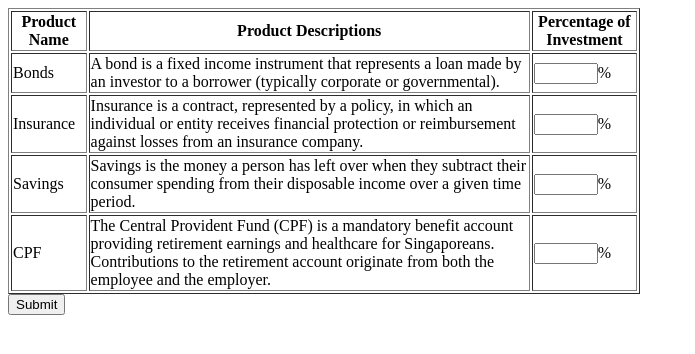
After one commit to chelsea9869/Hackathon-TNT, a PHP site: page /scenario_games/scenario_main.php in a window 1280 px wide. The commit adds this page. Shown: the top 354 px of the page, without its empty margins (0-695 px from the left). Run offline with PHP 8.4, Linux system fonts and the light colour scheme.

Commit message:
Scenario Games Update 1

```diff
--- /dev/null
+++ b/app/scenario_games/scenario_main.php
@@ -0,0 +1,49 @@
+<?php
+
+$product_list = [
+    "Bonds" => "A bond is a fixed income instrument that represents a loan made by an investor to a borrower (typically corporate or governmental).",
+    "Insurance" => "Insurance is a contract, represented by a policy, in which an individual or entity receives financial protection or reimbursement against losses from an insurance company.",
+    "Savings" => "Savings is the money a person has left over when they subtract their consumer spending from their disposable income over a given time period. ",
+    "CPF" => "The Central Provident Fund (CPF) is a mandatory benefit account providing retirement earnings and healthcare for Singaporeans. Contributions to the retirement account originate from both the employee and the employer. "
+]
+
+?>
+
+<!DOCTYPE html>
+<html lang="en">
+<head>
+    <meta charset="UTF-8">
+    <meta name="viewport" content="width=device-width, initial-scale=1.0">
+    <title>Safeguard Your Money</title>
+</head>
+
+<div id='main-content' >
+        <div id='portfolio'>
+        <form name='portfolio-form' action="scenario_1.php" method="post">
+            <table id='portfolio-form-table' border="1px" width='50%'>
+                    <thead>
+                        <tr>
+                            <th>Product Name</th>
+                            <th>Product Descriptions</th>
+                            <th>Percentage of Investment</th>
+                        </tr>
+                    </thead>
+                    <tbody>
+                        <?php
+                            foreach($product_list as $prod=>$desc) {
+                                echo "
+                                <tr>
+                                    <td>$prod</td>
+                                    <td>$desc</td>
+                                    <td><input type='number' name='$prod-percent' min='0' max='100' step='1'>%</td>
+                                ";
+                            }
+                        ?>
+                </table>
+
+                <input type="submit" name="Proceed to Scenario Game">
+
+            </form>
+        </div>
+    </div>
+</html>
```
Also changed, not shown: app/landing_page.php (+5 -3 lines), app/scenario_game.php (deleted, +0 -41 lines), app/scenario_games/scenario_1.php (added, +34 -0 lines).
